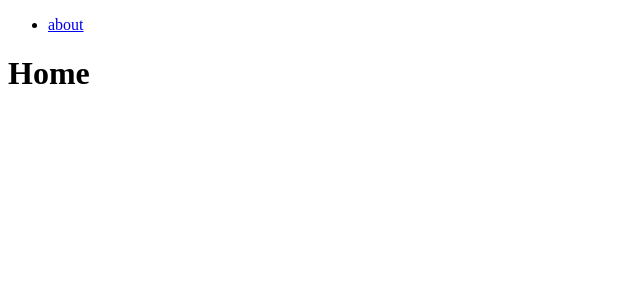
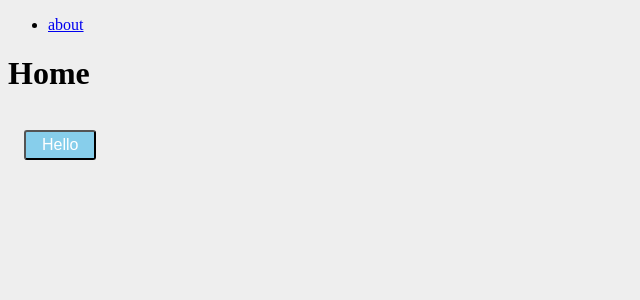
Before and after one commit to jumblefix/dmapp, a Next.js app: page / in a window 1280 px wide. Shown: the top 300 px of the page, without its empty margins (0-640 px from the left). Built offline with nearby package versions, Linux system fonts and the light colour scheme.

Commit message:
add styled-components

```diff
--- /dev/null
+++ b/components/ui/Button.tsx
@@ -0,0 +1,11 @@
+import styled from 'styled-components';
+
+export const Button = styled.button`
+  color: ${props => props.theme.colors.white};
+  border: 2px solid ${props => props.theme.borderRadius};
+  background: ${props => props.theme.colors.primary};
+  font-size: 1em;
+  margin: 1em;
+  padding: 0.25em 1em;
+  border-radius: 3px;
+`;
--- a/package.json
+++ b/package.json
@@ -11,13 +11,17 @@
     "next": "^8.1.0",
     "react": "^16.8.6",
     "react-dom": "^16.8.6",
-    "sitemap": "^2.2.0"
+    "sitemap": "^2.2.0",
+    "styled-components": "^4.2.0"
   },
   "devDependencies": {
+    "@babel/core": "^7.4.5",
     "@types/express": "^4.16.1",
     "@types/next": "^8.0.1",
     "@types/react": "^16.8.8",
+    "@types/styled-components": "^4.1.15",
     "@zeit/next-typescript": "^1.1.1",
+    "babel-plugin-styled-components": "^1.10.0",
     "cross-env": "^5.2.0",
     "nodemon": "^1.18.10",
     "ts-node": "^8.0.3",
--- a/pages/_app.tsx
+++ b/pages/_app.tsx
@@ -1,5 +1,8 @@
 import App, { Container, NextAppContext } from 'next/app';
 import React from 'react';
+import { ThemeProvider } from 'styled-components';
+import { appTheme } from '../utils/theme';
+import { AppGlobalStyle } from '../utils/globalStyles';
 
 export default class MyApp extends App {
   static async getInitialProps({ Component, ctx }: NextAppContext) {
@@ -14,7 +17,10 @@ export default class MyApp extends App {
     const { Component, pageProps } = this.props;
     return (
       <Container>
-        <Component {...pageProps} />
+        <AppGlobalStyle />
+        <ThemeProvider theme={appTheme}>
+          <Component {...pageProps} />
+        </ThemeProvider>
       </Container>
     );
   }
--- a/pages/index.tsx
+++ b/pages/index.tsx
@@ -1,5 +1,6 @@
 import React from 'react';
 import Link from 'next/link';
+import { Button } from '../components/ui/Button';
 
 export default () => (
   <div>
@@ -11,5 +12,6 @@ export default () => (
       </li>
     </ul>
     <h1>Home</h1>
+    <Button>Hello</Button>
   </div>
 );
--- a/tsconfig.json
+++ b/tsconfig.json
@@ -16,7 +16,7 @@
     "sourceMap": true,
     "skipLibCheck": true,
     "noImplicitAny": true,
-    "baseUrl": ".",
+    // "baseUrl": ".",
     "typeRoots": ["./node_modules/@types"],
     "lib": ["dom", "es2015", "es2016"],
     "outDir": ".next",
--- /dev/null
+++ b/utils/globalStyles.ts
@@ -0,0 +1,7 @@
+import { createGlobalStyle } from 'styled-components';
+
+export const AppGlobalStyle = createGlobalStyle`
+  body {
+    background-color: #eee;
+  }
+`;
--- /dev/null
+++ b/utils/theme.ts
@@ -0,0 +1,18 @@
+import { DefaultTheme } from 'styled-components';
+
+const appTheme: DefaultTheme = {
+  borderRadius: '1rem',
+
+  colors: {
+    primary: 'skyblue',
+    secondary: 'magenta',
+    info: 'lightblue',
+    success: 'green',
+    error: 'red',
+    disabled: 'grey',
+    white: 'white',
+    black: 'black',
+  },
+};
+
+export { appTheme };
```
Also changed, not shown: types/types.d.ts (added, +17 -0 lines), 1 other file (tests, documents, lock files or other folders).
